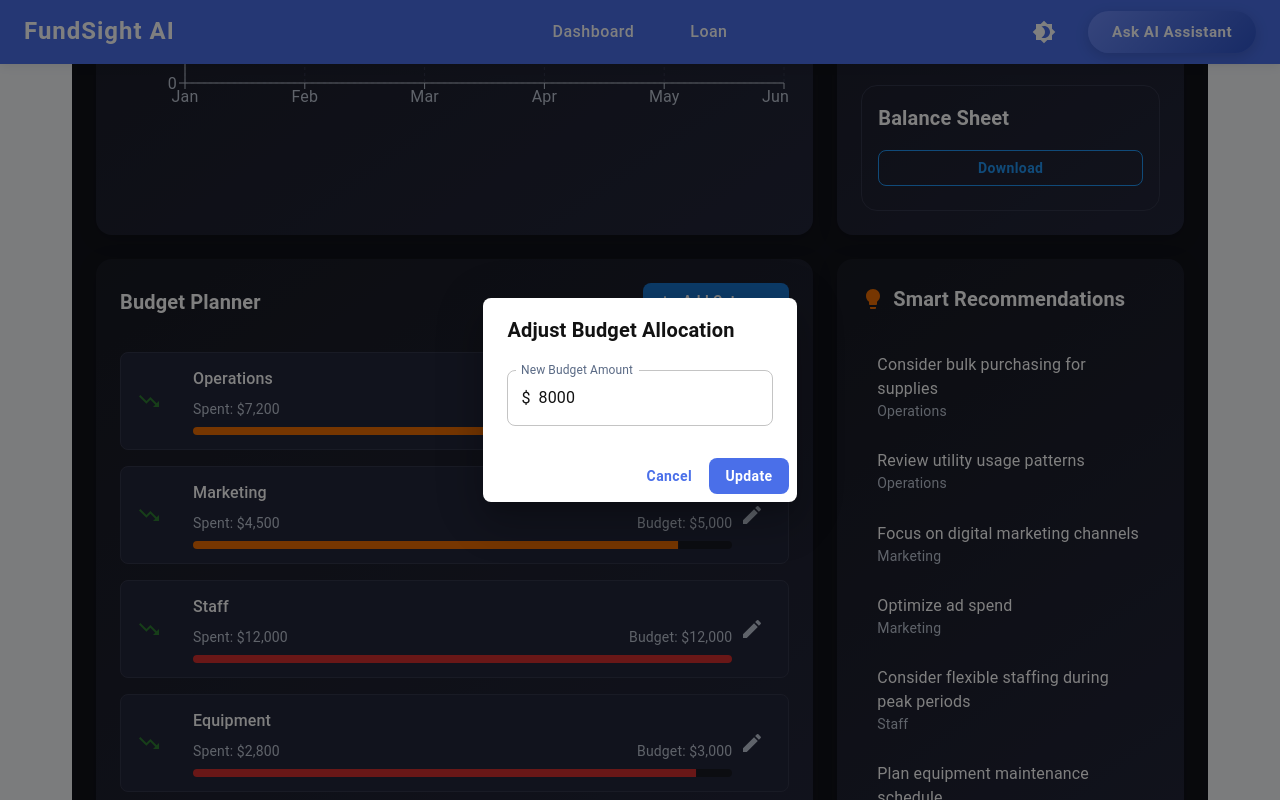
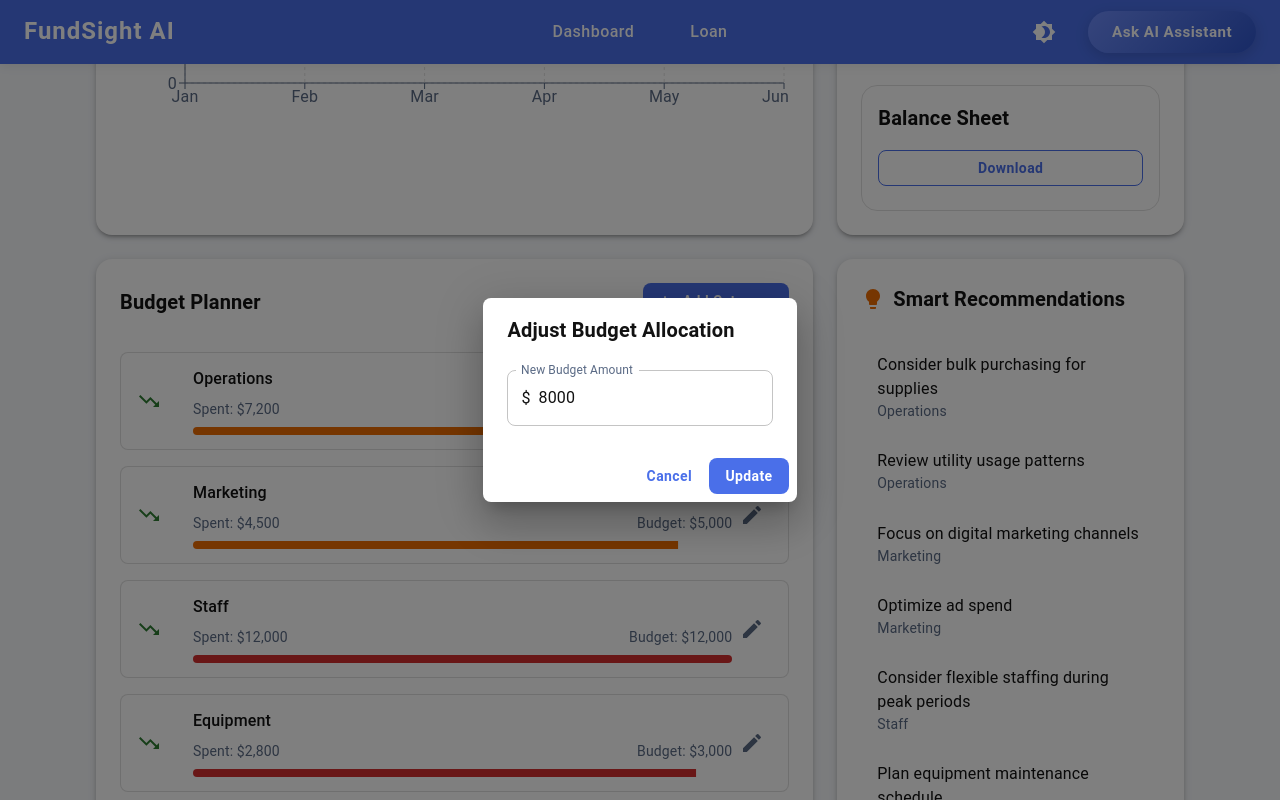
Before and after one commit to simyikong/FundSight-Ai, a React (Create React App) app in the folder frontend/: page /dashboard in a window 1280 px wide. Both pictures are taken after a click on the button 752 px from the left and 1094 px from the top of the page. Shown: the part 694-1494 px from the top of the page. Built offline with nearby package versions, Linux system fonts and the light colour scheme; no server answers.

Commit message:
update financial dashboard with light theme

```diff
--- a/frontend/src/pages/Dashboard.tsx
+++ b/frontend/src/pages/Dashboard.tsx
@@ -189,10 +189,10 @@ const Dashboard: React.FC = () => {
   const healthScoreColors = ['#4CAF50', '#23263a'];
 
   return (
-    <Container maxWidth="xl" sx={{ mt: 4, mb: 4, bgcolor: '#11131a', minHeight: '100vh', borderRadius: 3, p: 3 }}>
+    <Container maxWidth="xl" sx={{ mt: 4, mb: 4, bgcolor: theme.palette.background.default, minHeight: '100vh', borderRadius: 3, p: 3 }}>
       {/* Header */}
       <Box sx={{ display: 'flex', justifyContent: 'space-between', alignItems: 'center', mb: 4 }}>
-        <Typography variant="h4" sx={{ fontWeight: 'bold', color: '#2196F3' }}>
+        <Typography variant="h4" sx={{ fontWeight: 'bold', color: theme.palette.primary.main }}>
           Financial Dashboard
         </Typography>
         <Box>
@@ -200,7 +200,7 @@ const Dashboard: React.FC = () => {
             variant="contained"
             startIcon={<Download />}
             onClick={handleReportClick}
-            sx={{ background: '#1976d2', color: '#fff', '&:hover': { background: '#1565c0' }, mr: 2 }}
+            sx={{ background: theme.palette.primary.main, color: theme.palette.primary.contrastText, '&:hover': { background: theme.palette.primary.dark }, mr: 2 }}
           >
             Download Reports
           </Button>
@@ -220,13 +220,13 @@ const Dashboard: React.FC = () => {
       <Grid container spacing={3} sx={{ mb: 3 }}>
         {/* Health Score Ring Chart */}
         <Grid item xs={12} sm={6} md={3}>
-          <Card sx={{ position: 'relative', height: '100%', background: 'linear-gradient(145deg, #181a23 0%, #23263a 100%)', boxShadow: '0 4px 20px rgba(0,0,0,0.15)', borderRadius: 2, display: 'flex', flexDirection: 'column', alignItems: 'center', justifyContent: 'center', p: 2 }}>
+          <Card sx={{ position: 'relative', height: '100%', background: theme.palette.background.paper, boxShadow: 3, borderRadius: 2, display: 'flex', flexDirection: 'column', alignItems: 'center', justifyContent: 'center', p: 2 }}>
             <Box sx={{ display: 'flex', alignItems: 'center', gap: 1, mb: 1 }}>
-              <Typography variant="subtitle2" sx={{ color: '#bfc7d5' }}>
+              <Typography variant="subtitle2" sx={{ color: theme.palette.text.secondary }}>
                 Financial Health Score
               </Typography>
               <Tooltip title="A score representing your overall financial health based on various metrics.">
-                <InfoOutlined fontSize="small" sx={{ color: '#bfc7d5', cursor: 'pointer' }} />
+                <InfoOutlined fontSize="small" sx={{ color: theme.palette.text.secondary, cursor: 'pointer' }} />
               </Tooltip>
             </Box>
             <PieChart width={120} height={120}>
@@ -240,63 +240,62 @@ const Dashboard: React.FC = () => {
                 endAngle={-270}
                 dataKey="value"
               >
-                {healthScoreData.map((entry, idx) => (
-                  <Cell key={`cell-${idx}`} fill={healthScoreColors[idx]} />
-                ))}
+                <Cell key="cell-0" fill={theme.palette.success.main} />
+                <Cell key="cell-1" fill={theme.palette.background.paper} />
               </Pie>
             </PieChart>
             <Box sx={{ position: 'absolute', top: 80, left: 0, width: '100%', textAlign: 'center', pointerEvents: 'none' }}>
-              <Typography variant="h5" sx={{ color: '#fff', fontWeight: 'bold' }}>{healthScore}</Typography>
-              <Typography variant="caption" sx={{ color: '#bfc7d5' }}>out of 100</Typography>
+              <Typography variant="h5" sx={{ color: theme.palette.text.primary, fontWeight: 'bold' }}>{healthScore}</Typography>
+              <Typography variant="caption" sx={{ color: theme.palette.text.secondary }}>out of 100</Typography>
             </Box>
           </Card>
         </Grid>
         {/* Other Metrics with Tooltips */}
         <Grid item xs={12} sm={6} md={3}>
-          <Card sx={{ height: '100%', background: 'linear-gradient(145deg, #181a23 0%, #23263a 100%)', boxShadow: '0 4px 20px rgba(0,0,0,0.15)', borderRadius: 2 }}>
+          <Card sx={{ height: '100%', background: theme.palette.background.paper, boxShadow: 3, borderRadius: 2 }}>
             <CardContent>
               <Box sx={{ display: 'flex', alignItems: 'center', gap: 1, mb: 1 }}>
-                <Typography variant="subtitle2" sx={{ color: '#bfc7d5' }}>
+                <Typography variant="subtitle2" sx={{ color: theme.palette.text.secondary }}>
                   Monthly Revenue
                 </Typography>
                 <Tooltip title="Total income generated in the selected period.">
-                  <InfoOutlined fontSize="small" sx={{ color: '#bfc7d5', cursor: 'pointer' }} />
+                  <InfoOutlined fontSize="small" sx={{ color: theme.palette.text.secondary, cursor: 'pointer' }} />
                 </Tooltip>
               </Box>
-              <Typography variant="h5" sx={{ color: '#fff', fontWeight: 'bold' }}>$25,000</Typography>
-              <Typography variant="body2" sx={{ color: '#4CAF50' }}>+12.5% from last month</Typography>
+              <Typography variant="h5" sx={{ color: theme.palette.text.primary, fontWeight: 'bold' }}>$25,000</Typography>
+              <Typography variant="body2" sx={{ color: theme.palette.success.main }}>+12.5% from last month</Typography>
             </CardContent>
           </Card>
         </Grid>
         <Grid item xs={12} sm={6} md={3}>
-          <Card sx={{ height: '100%', background: 'linear-gradient(145deg, #181a23 0%, #23263a 100%)', boxShadow: '0 4px 20px rgba(0,0,0,0.15)', borderRadius: 2 }}>
+          <Card sx={{ height: '100%', background: theme.palette.background.paper, boxShadow: 3, borderRadius: 2 }}>
             <CardContent>
               <Box sx={{ display: 'flex', alignItems: 'center', gap: 1, mb: 1 }}>
-                <Typography variant="subtitle2" sx={{ color: '#bfc7d5' }}>
+                <Typography variant="subtitle2" sx={{ color: theme.palette.text.secondary }}>
                   Monthly Expenses
                 </Typography>
                 <Tooltip title="Total costs incurred in the selected period.">
-                  <InfoOutlined fontSize="small" sx={{ color: '#bfc7d5', cursor: 'pointer' }} />
+                  <InfoOutlined fontSize="small" sx={{ color: theme.palette.text.secondary, cursor: 'pointer' }} />
                 </Tooltip>
               </Box>
-              <Typography variant="h5" sx={{ color: '#fff', fontWeight: 'bold' }}>$18,500</Typography>
-              <Typography variant="body2" sx={{ color: '#FF5252' }}>-2.1% from last month</Typography>
+              <Typography variant="h5" sx={{ color: theme.palette.text.primary, fontWeight: 'bold' }}>$18,500</Typography>
+              <Typography variant="body2" sx={{ color: theme.palette.error.main }}>-2.1% from last month</Typography>
             </CardContent>
           </Card>
         </Grid>
         <Grid item xs={12} sm={6} md={3}>
-          <Card sx={{ height: '100%', background: 'linear-gradient(145deg, #181a23 0%, #23263a 100%)', boxShadow: '0 4px 20px rgba(0,0,0,0.15)', borderRadius: 2 }}>
+          <Card sx={{ height: '100%', background: theme.palette.background.paper, boxShadow: 3, borderRadius: 2 }}>
             <CardContent>
               <Box sx={{ display: 'flex', alignItems: 'center', gap: 1, mb: 1 }}>
-                <Typography variant="subtitle2" sx={{ color: '#bfc7d5' }}>
+                <Typography variant="subtitle2" sx={{ color: theme.palette.text.secondary }}>
                   Cash Balance
                 </Typography>
                 <Tooltip title="Current available cash in your business accounts.">
-                  <InfoOutlined fontSize="small" sx={{ color: '#bfc7d5', cursor: 'pointer' }} />
+                  <InfoOutlined fontSize="small" sx={{ color: theme.palette.text.secondary, cursor: 'pointer' }} />
                 </Tooltip>
               </Box>
-              <Typography variant="h5" sx={{ color: '#fff', fontWeight: 'bold' }}>$45,000</Typography>
-              <Typography variant="body2" sx={{ color: '#4CAF50' }}>+8.4% from last month</Typography>
+              <Typography variant="h5" sx={{ color: theme.palette.text.primary, fontWeight: 'bold' }}>$45,000</Typography>
+              <Typography variant="body2" sx={{ color: theme.palette.success.main }}>+8.4% from last month</Typography>
             </CardContent>
           </Card>
         </Grid>
@@ -309,37 +308,37 @@ const Dashboard: React.FC = () => {
             sx={{
               p: 3,
               height: '100%',
-              background: 'linear-gradient(145deg, #181a23 0%, #23263a 100%)',
-              boxShadow: '0 4px 20px rgba(0,0,0,0.15)',
+              background: theme.palette.background.paper,
+              boxShadow: 3,
               borderRadius: 2
             }}
           >
-            <Typography variant="h6" sx={{ fontWeight: 'bold', mb: 3, color: '#fff' }}>
+            <Typography variant="h6" sx={{ fontWeight: 'bold', mb: 3, color: theme.palette.text.primary }}>
               Revenue vs Expenses
             </Typography>
             <Box sx={{ height: 350 }}>
               <ResponsiveContainer width="100%" height="100%">
                 <LineChart data={chartData}>
-                  <CartesianGrid strokeDasharray="3 3" stroke="#33364a" />
-                  <XAxis dataKey="name" stroke="#bfc7d5" />
-                  <YAxis stroke="#bfc7d5" />
-                  <RechartsTooltip contentStyle={{ background: '#23263a', border: 'none', color: '#fff' }} />
+                  <CartesianGrid strokeDasharray="3 3" stroke={theme.palette.divider} />
+                  <XAxis dataKey="name" stroke={theme.palette.text.secondary} />
+                  <YAxis stroke={theme.palette.text.secondary} />
+                  <RechartsTooltip contentStyle={{ background: theme.palette.background.paper, border: 'none', color: theme.palette.text.primary }} />
                   <Line
                     type="monotone"
                     dataKey="revenue"
-                    stroke="#2196F3"
+                    stroke={theme.palette.primary.main}
                     name="Revenue"
                   />
                   <Line
                     type="monotone"
                     dataKey="expenses"
-                    stroke="#FF9800"
+                    stroke={theme.palette.warning.main}
                     name="Expenses"
                   />
                   <Line
                     type="monotone"
                     dataKey="budget"
-                    stroke="#4CAF50"
+                    stroke={theme.palette.success.main}
                     name="Budget"
                     strokeDasharray="5 5"
                   />
@@ -349,36 +348,36 @@ const Dashboard: React.FC = () => {
           </Paper>
         </Grid>
         <Grid item xs={12} md={4}>
-          <Paper sx={{ p: 3, background: 'linear-gradient(145deg, #181a23 0%, #23263a 100%)', color: '#fff', boxShadow: '0 4px 20px rgba(0,0,0,0.15)', borderRadius: 2 }}>
-            <Typography variant="h6" sx={{ fontWeight: 'bold', mb: 3, color: '#fff' }}>
+          <Paper sx={{ p: 3, background: theme.palette.background.paper, color: theme.palette.text.primary, boxShadow: 3, borderRadius: 2 }}>
+            <Typography variant="h6" sx={{ fontWeight: 'bold', mb: 3, color: theme.palette.text.primary }}>
               Financial Reports
             </Typography>
             <Grid container spacing={2}>
               <Grid item xs={12}>
-                <Card sx={{ background: 'none', boxShadow: 'none', color: '#fff', border: '1px solid #33364a', mb: 2 }}>
+                <Card sx={{ background: 'none', boxShadow: 'none', color: theme.palette.text.primary, border: `1px solid ${theme.palette.divider}`, mb: 2 }}>
                   <CardContent>
                     <Typography variant="h6">Profit & Loss Statement</Typography>
-                    <Button variant="outlined" fullWidth sx={{ mt: 2, color: '#2196F3', borderColor: '#2196F3' }}>
+                    <Button variant="outlined" fullWidth sx={{ mt: 2, color: theme.palette.primary.main, borderColor: theme.palette.primary.main }}>
                       Download
                     </Button>
                   </CardContent>
                 </Card>
               </Grid>
               <Grid item xs={12}>
-                <Card sx={{ background: 'none', boxShadow: 'none', color: '#fff', border: '1px solid #33364a', mb: 2 }}>
+                <Card sx={{ background: 'none', boxShadow: 'none', color: theme.palette.text.primary, border: `1px solid ${theme.palette.divider}`, mb: 2 }}>
                   <CardContent>
                     <Typography variant="h6">Cash Flow Statement</Typography>
-                    <Button variant="outlined" fullWidth sx={{ mt: 2, color: '#2196F3', borderColor: '#2196F3' }}>
+                    <Button variant="outlined" fullWidth sx={{ mt: 2, color: theme.palette.primary.main, borderColor: theme.palette.primary.main }}>
                       Download
                     </Button>
                   </CardContent>
                 </Card>
               </Grid>
               <Grid item xs={12}>
-                <Card sx={{ background: 'none', boxShadow: 'none', color: '#fff', border: '1px solid #33364a' }}>
+                <Card sx={{ background: 'none', boxShadow: 'none', color: theme.palette.text.primary, border: `1px solid ${theme.palette.divider}` }}>
                   <CardContent>
                     <Typography variant="h6">Balance Sheet</Typography>
-                    <Button variant="outlined" fullWidth sx={{ mt: 2, color: '#2196F3', borderColor: '#2196F3' }}>
+                    <Button variant="outlined" fullWidth sx={{ mt: 2, color: theme.palette.primary.main, borderColor: theme.palette.primary.main }}>
                       Download
                     </Button>
                   </CardContent>
@@ -392,16 +391,16 @@ const Dashboard: React.FC = () => {
       {/* Budget Planner & Recommendations Row */}
       <Grid container spacing={3}>
         <Grid item xs={12} md={8}>
-          <Paper sx={{ p: 3, background: 'linear-gradient(145deg, #181a23 0%, #23263a 100%)', color: '#fff', boxShadow: '0 4px 20px rgba(0,0,0,0.15)', borderRadius: 2 }}>
+          <Paper sx={{ p: 3, background: theme.palette.background.paper, color: theme.palette.text.primary, boxShadow: 3, borderRadius: 2 }}>
             <Box sx={{ display: 'flex', justifyContent: 'space-between', alignItems: 'center', mb: 3 }}>
-              <Typography variant="h6" sx={{ fontWeight: 'bold', color: '#fff' }}>
+              <Typography variant="h6" sx={{ fontWeight: 'bold', color: theme.palette.text.primary }}>
                 Budget Planner
               </Typography>
               <Button
                 variant="contained"
                 startIcon={<Add />}
                 onClick={() => {/* Implement add category */}}
-                sx={{ background: '#1976d2', color: '#fff', '&:hover': { background: '#1565c0' } }}
+                sx={{ background: theme.palette.primary.main, color: theme.palette.primary.contrastText, '&:hover': { background: theme.palette.primary.dark } }}
               >
                 Add Category
               </Button>
@@ -412,11 +411,10 @@ const Dashboard: React.FC = () => {
                   key={category.id}
                   sx={{
                     mb: 2,
-                    border: '1px solid',
-                    borderColor: '#33364a',
+                    border: `1px solid ${theme.palette.divider}`,
                     borderRadius: 1,
-                    bgcolor: '#23263a',
-                    color: '#fff',
+                    bgcolor: theme.palette.background.paper,
+                    color: theme.palette.text.primary,
                   }}
                 >
                   <ListItemIcon>
@@ -427,14 +425,14 @@ const Dashboard: React.FC = () => {
                     )}
                   </ListItemIcon>
                   <ListItemText
-                    primary={<span style={{ color: '#fff', fontWeight: 500 }}>{category.name}</span>}
+                    primary={<span style={{ color: theme.palette.text.primary, fontWeight: 500 }}>{category.name}</span>}
                     secondary={
                       <Box sx={{ mt: 1 }}>
                         <Box sx={{ display: 'flex', justifyContent: 'space-between', mb: 1 }}>
-                          <Typography variant="body2" sx={{ color: '#bfc7d5' }}>
+                          <Typography variant="body2" sx={{ color: theme.palette.text.secondary }}>
                             Spent: ${category.spent.toLocaleString()}
                           </Typography>
-                          <Typography variant="body2" sx={{ color: '#bfc7d5' }}>
+                          <Typography variant="body2" sx={{ color: theme.palette.text.secondary }}>
                             Budget: ${category.allocated.toLocaleString()}
                           </Typography>
                         </Box>
@@ -442,13 +440,13 @@ const Dashboard: React.FC = () => {
                           variant="determinate"
                           value={Math.min(getUtilizationPercentage(category.spent, category.allocated), 100)}
                           color={getUtilizationColor(getUtilizationPercentage(category.spent, category.allocated))}
-                          sx={{ height: 8, borderRadius: 4, bgcolor: '#181a23' }}
+                          sx={{ height: 8, borderRadius: 4, bgcolor: theme.palette.background.paper }}
                         />
                       </Box>
                     }
                   />
                   <IconButton onClick={() => handleOpenDialog(category)}>
-                    <Edit sx={{ color: '#bfc7d5' }} />
+                    <Edit sx={{ color: theme.palette.text.secondary }} />
                   </IconButton>
                 </ListItem>
               ))}
@@ -456,9 +454,9 @@ const Dashboard: React.FC = () => {
           </Paper>
         </Grid>
         <Grid item xs={12} md={4}>
-          <Paper sx={{ p: 3, background: 'linear-gradient(145deg, #181a23 0%, #23263a 100%)', color: '#fff', boxShadow: '0 4px 20px rgba(0,0,0,0.15)', borderRadius: 2 }}>
-            <Typography variant="h6" sx={{ fontWeight: 'bold', mb: 2, color: '#fff', display: 'flex', alignItems: 'center' }}>
-              <Lightbulb sx={{ mr: 1, color: 'warning.main' }} />
+          <Paper sx={{ p: 3, background: theme.palette.background.paper, color: theme.palette.text.primary, boxShadow: 3, borderRadius: 2 }}>
+            <Typography variant="h6" sx={{ fontWeight: 'bold', mb: 2, color: theme.palette.text.primary, display: 'flex', alignItems: 'center' }}>
+              <Lightbulb sx={{ mr: 1, color: theme.palette.warning.main }} />
               Smart Recommendations
             </Typography>
             <List>
@@ -466,8 +464,8 @@ const Dashboard: React.FC = () => {
                 category.recommendations?.map((rec, index) => (
                   <ListItem key={`${category.id}-${index}`} sx={{ py: 1 }}>
                     <ListItemText
-                      primary={<span style={{ color: '#fff' }}>{rec}</span>}
-                      secondary={<span style={{ color: '#bfc7d5' }}>{category.name}</span>}
+                      primary={<span style={{ color: theme.palette.text.primary }}>{rec}</span>}
+                      secondary={<span style={{ color: theme.palette.text.secondary }}>{category.name}</span>}
                     />
                   </ListItem>
                 ))
```
